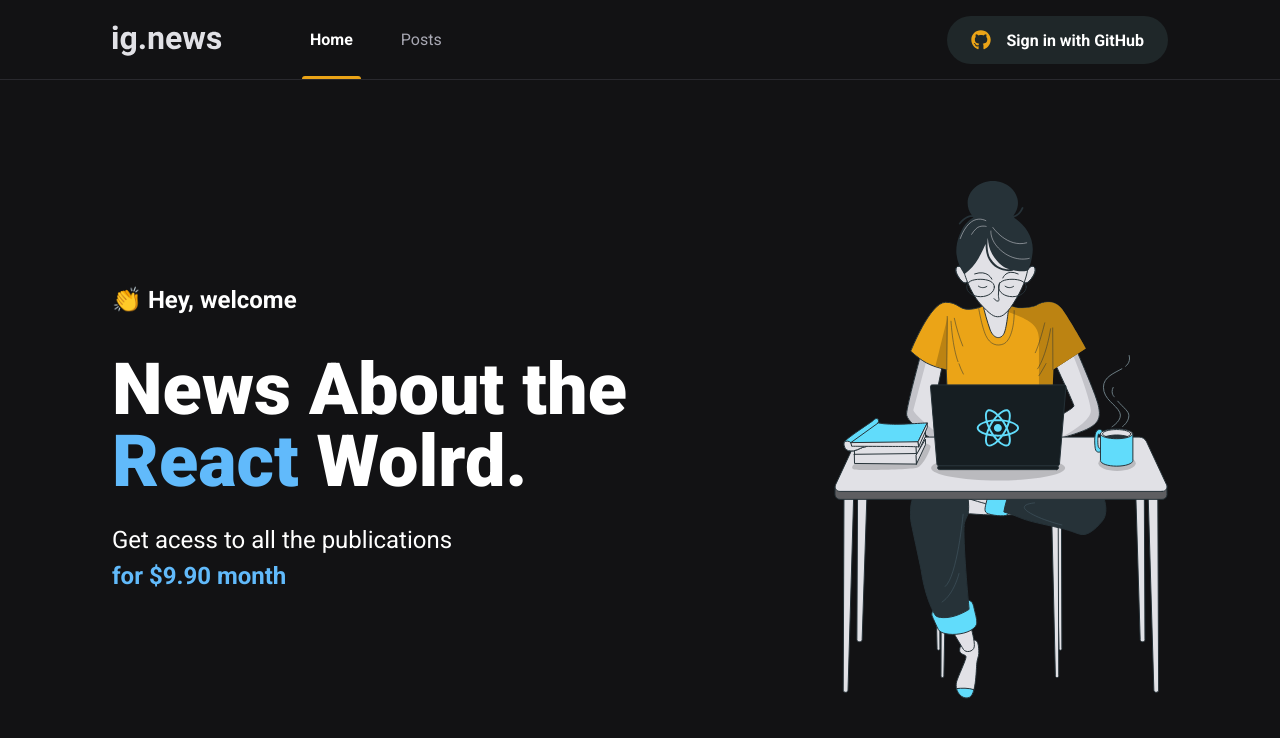
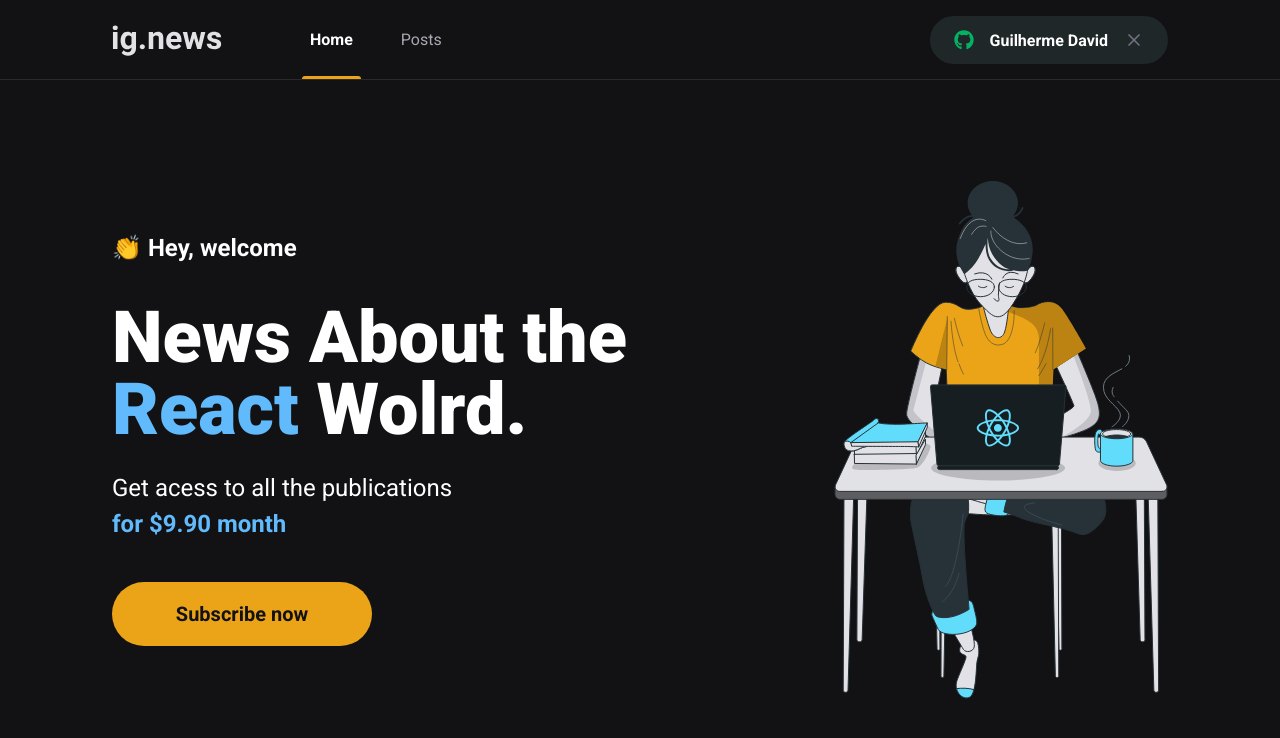
Before and after one commit to manoguii/ig-news, a Next.js app: page / in a window 1280 px wide. Shown: the top 738 px of the page. Built offline with nearby package versions, Linux system fonts and the light colour scheme.

Commit message:
style: Create Button Subscribe :art:

```diff
--- a/src/components/SignInButton/index.tsx
+++ b/src/components/SignInButton/index.tsx
@@ -3,7 +3,7 @@
 import { FiX } from 'react-icons/fi'
 
 export function SignInButton() {
-  const isUserLoggedIn = false
+  const isUserLoggedIn = true
 
   return isUserLoggedIn ? (
     <button type="button" className={styles.signInButton}>
--- /dev/null
+++ b/src/components/SubscribeButton/index.tsx
@@ -0,0 +1,9 @@
+import styles from './styles.module.scss'
+
+export function SubscribeButton() {
+  return (
+    <button type="button" className={styles.subscribeButton}>
+      Subscribe now
+    </button>
+  )
+}
--- /dev/null
+++ b/src/components/SubscribeButton/styles.module.scss
@@ -0,0 +1,20 @@
+.subscribeButton {
+  width: 260px;
+  height: 4rem;
+  border: 0;
+  border-radius: 2rem;
+  background: var(--yellow-500);
+  color: var(--gray-900);
+  font-size: 1.25rem;
+  font-weight: bold;
+
+  display: flex;
+  align-items: center;
+  justify-content: center;
+
+  transition: filter 0.2s;
+
+  &:hover {
+    filter: brightness(0.8);
+  }
+}
--- a/src/pages/index.tsx
+++ b/src/pages/index.tsx
@@ -2,6 +2,7 @@
 import Head from 'next/head'
 import Image from 'next/image'
 import styles from '../../styles/Home.module.scss'
+import { SubscribeButton } from '../components/SubscribeButton'
 
 const Home: NextPage = () => {
   return (
@@ -20,6 +21,7 @@
             <br />
             <span>for $9.90 month</span>
           </p>
+          <SubscribeButton />
         </section>
 
         <Image
--- a/styles/Home.module.scss
+++ b/styles/Home.module.scss
@@ -38,4 +38,8 @@
       font-weight: bold;
     }
   }
+
+  button {
+    margin-top: 2.5rem;
+  }
 }
```
